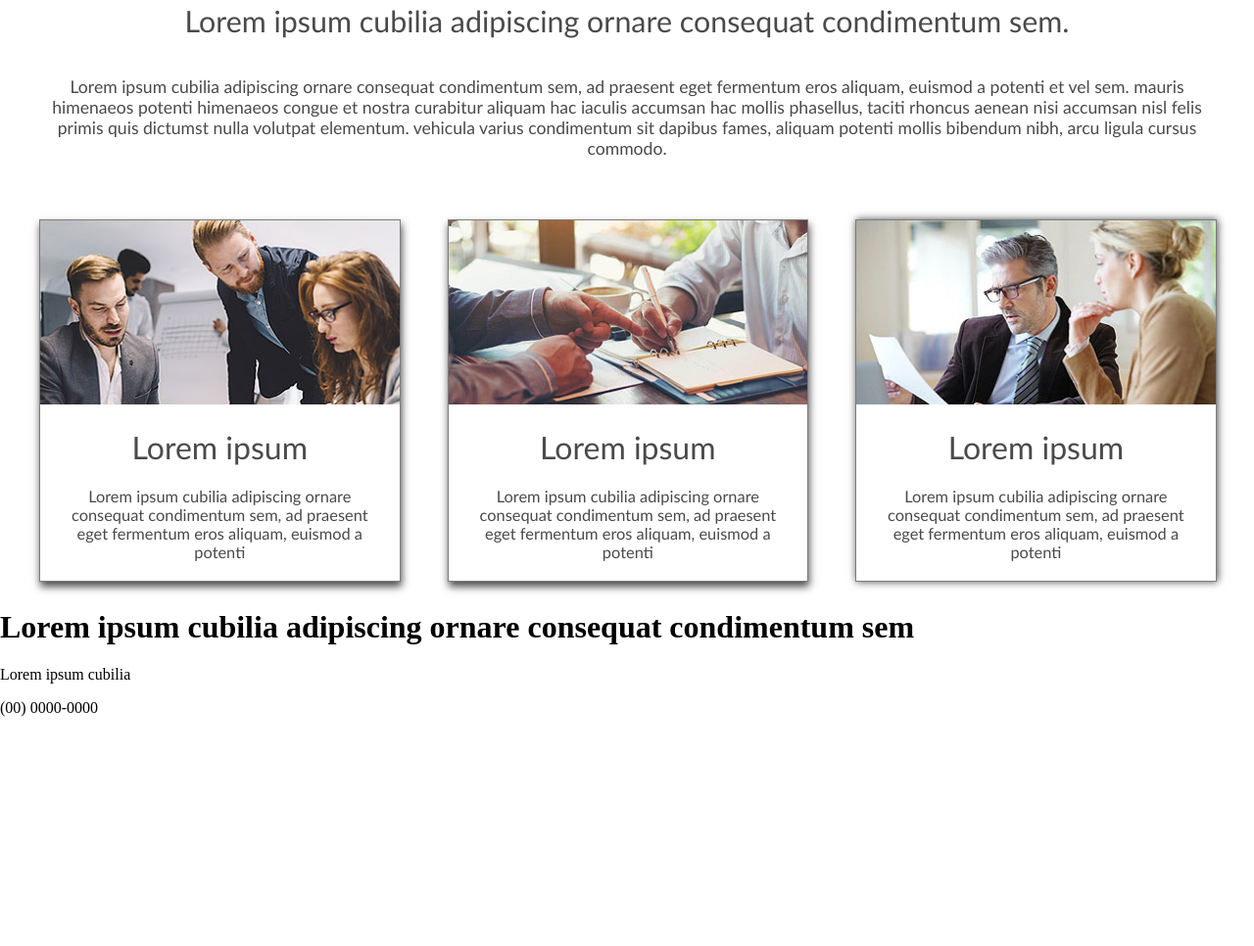
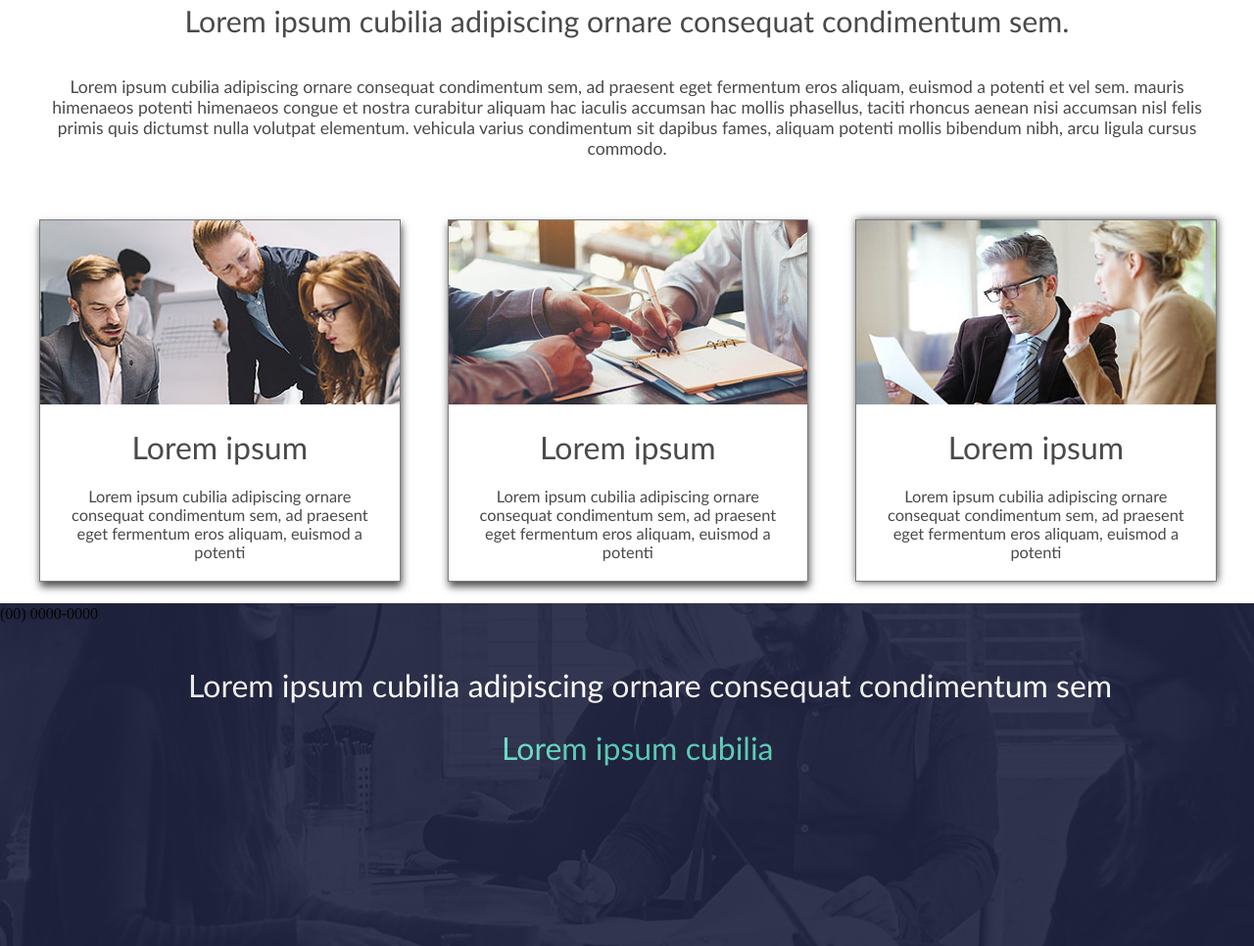
Before and after one commit to CapacitarEcompCuscuz/amanda-projeto, a plain HTML site: page index.html in a window 1280 px wide. Shown: the part 464-1430 px from the top of the page at 98% size. Before the commit the page ends 1212 px from the top, so only its background shows below. Drawn offline with Linux system fonts and the light colour scheme.

Commit message:
banner de contato

```diff
--- a/index.html
+++ b/index.html
@@ -199,12 +199,45 @@
 
 	<div class="contactinfo">
 		<div class="cordocontactinfo">
-			<h1>Lorem ipsum cubilia adipiscing ornare consequat condimentum sem</h1>
-			<p>Lorem ipsum cubilia</p>
-			<p>(00) 0000-0000</p>
+			<h1 class="titulocontact">Lorem ipsum cubilia adipiscing ornare consequat condimentum sem</h1>
+			<p class="contactexp">Lorem ipsum cubilia</p>
+			<p class="phonenumber">(00) 0000-0000</p>
 		</div>
 	</div>
-
+	<style type="text/css">
+		.contactinfo
+		{
+			background-image: url("serv.jpg");
+			background-position: center;
+			height: 350px;
+		}
+		.cordocontactinfo
+		{
+			background-color: #1d213e;
+			height: 100%;
+			opacity:0.9;
+		}
+		.titulocontact
+		{
+			font-family: "Candara";
+			font-size: 2em;
+			font-weight: lighter;
+			color: white;
+			position: absolute;
+			left: 15%;
+			margin-top: 5%;
+		}
+		.contactexp
+		{
+			font-family: "Candara";
+			font-size: 2em;
+			font-weight: lighter;
+			position:absolute;
+			left: 40%;
+			margin-top: 10%;
+			color: #5dd9c0;
+		}
+	</style>
 
 
 
```
